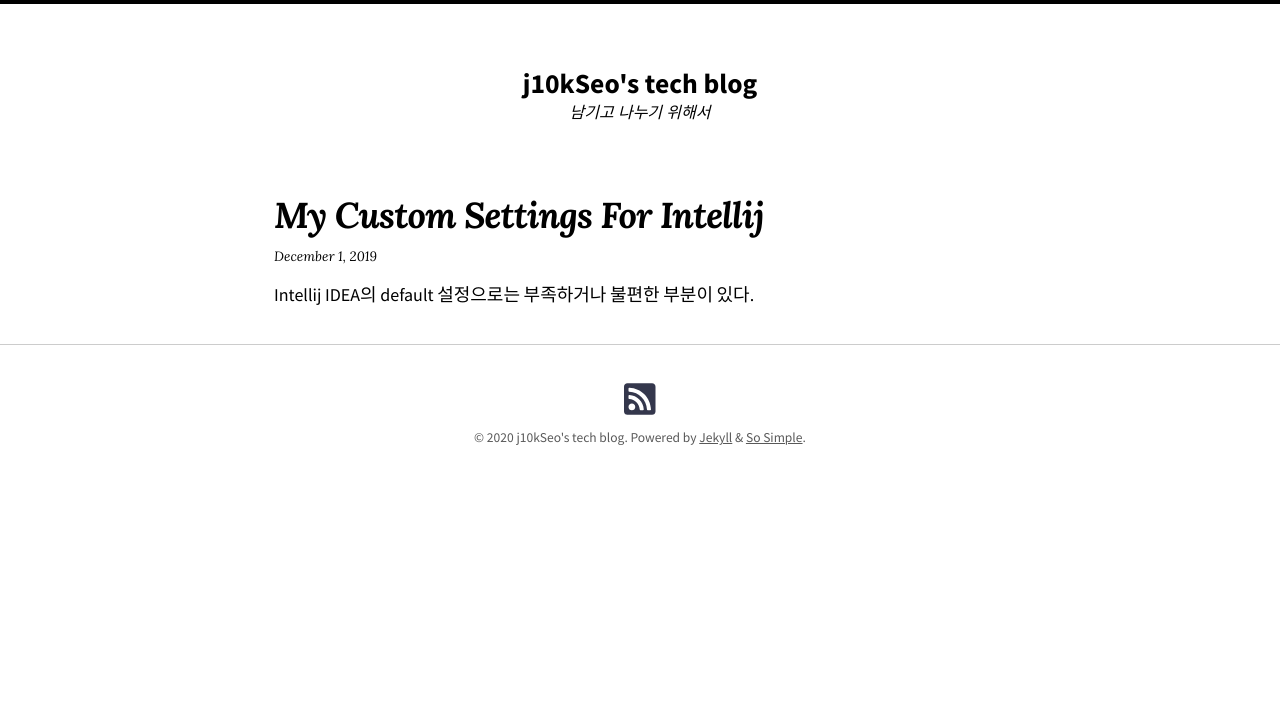
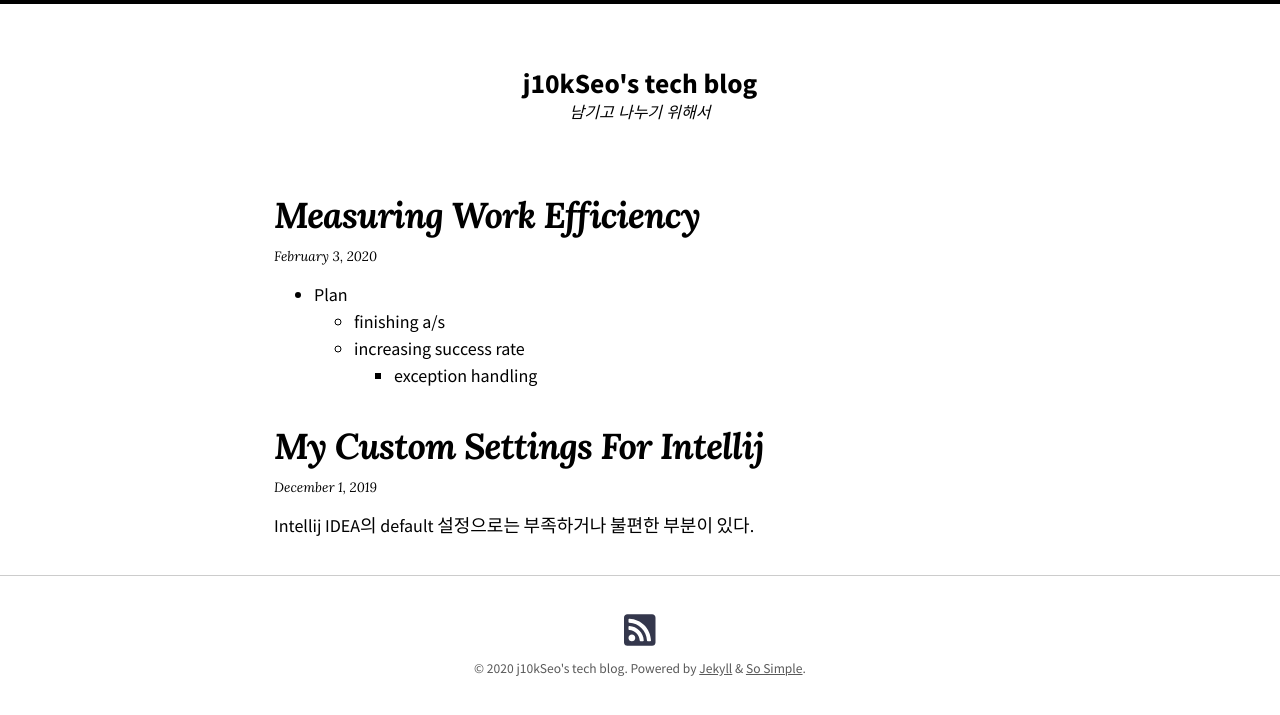
Before and after one commit to j10kSeo/j10kSeo.github.io, a Jekyll site: the page built from index.md, in a window 1280 px wide. Shown: the top 715 px of the page. Built offline with Jekyll 4.4.1, drawn with Linux system fonts in a browser that asks for light colours; nearby versions of some CDN libraries.

```diff
--- /dev/null
+++ b/_posts/2020-02-03-work_efficiency.md
@@ -0,0 +1,14 @@
+---
+title: "Measuring Work Efficiency"
+date: 2020-02-03
+categories:
+  - work efficiency
+tags:
+  - work efficiency
+---
+
+
+- Plan
+    - finishing a/s
+    - increasing success rate
+        - exception handling
```
Also changed, not shown: _posts/2019-12-02-intellij.md (+3 -1 lines), _posts/.2019-12-02-intellij_images/edit_variable.png (added).
